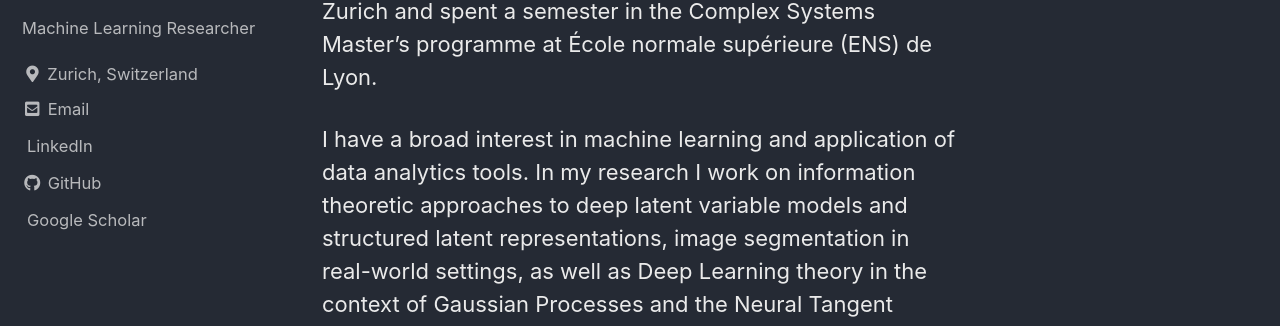
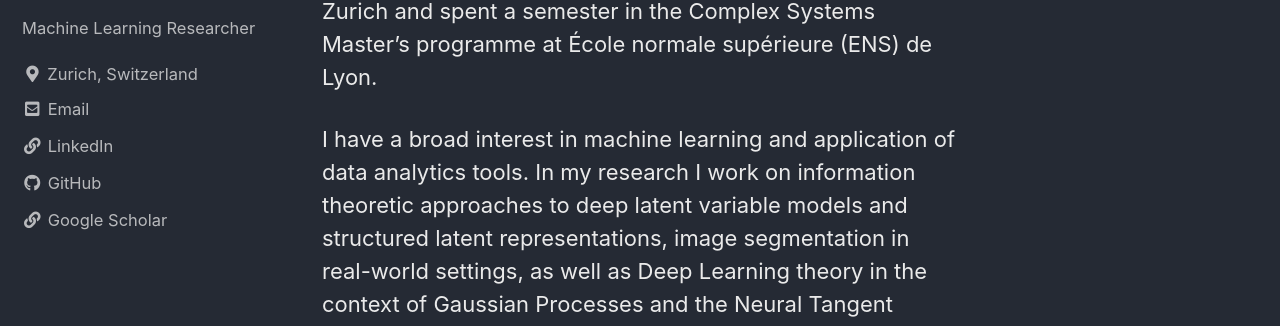
Before and after one commit to samarinm/samarinm.github.io, a Jekyll site: the page built from index.html, in a window 1280 px wide. Shown: the part 248-574 px from the top of the page. Built offline with Jekyll 4.4.1, drawn with Linux system fonts in a browser that asks for light colours; cached includes are drawn as plain includes; the list of posts is cut into pages by our own code.

Commit message:
adjust style

```diff
--- a/_config.yml
+++ b/_config.yml
@@ -112,13 +112,13 @@ author:
       icon: "fas fa-fw fa-envelope-square"
       url: "mailto:samarinm17@gmail.com"
     - label: "LinkedIn"
-      icon: "fa-regular fa-link-horizontal"
+      icon: "fas fa-fw fa-link"
       url: "https://www.linkedin.com/in/maxim-samarin-40b99a10a"
     - label: "GitHub"
       icon: "fab fa-fw fa-github"
       url: "https://github.com/samarinm"
     - label: "Google Scholar"
-      icon: "fa-thin fa-building-columns"
+      icon: "fas fa-fw fa-link"
       url: "https://scholar.google.com/citations?user=uPenEGcAAAAJ&hl=en"
 
 # Site Footer
```
